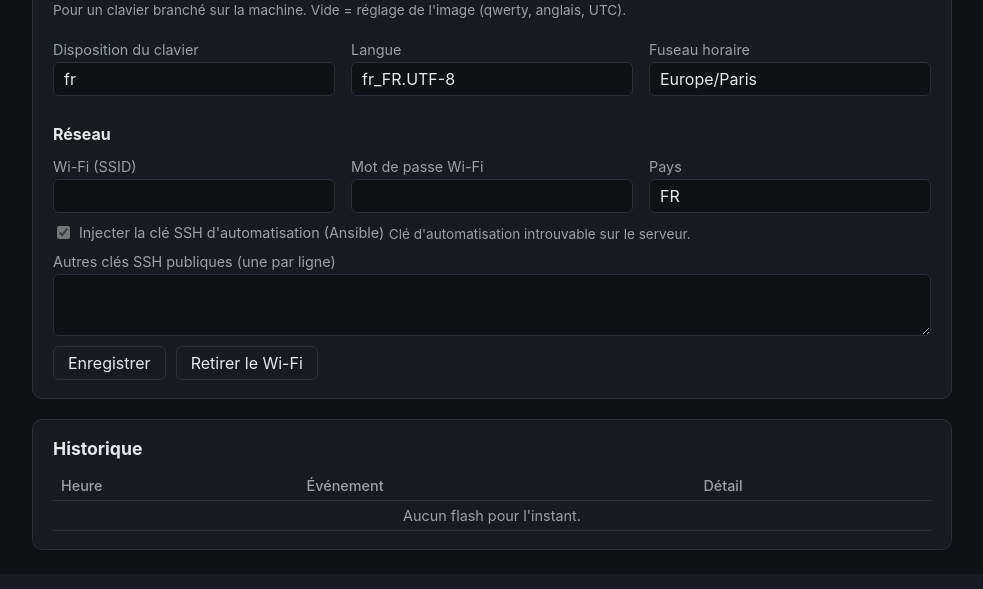
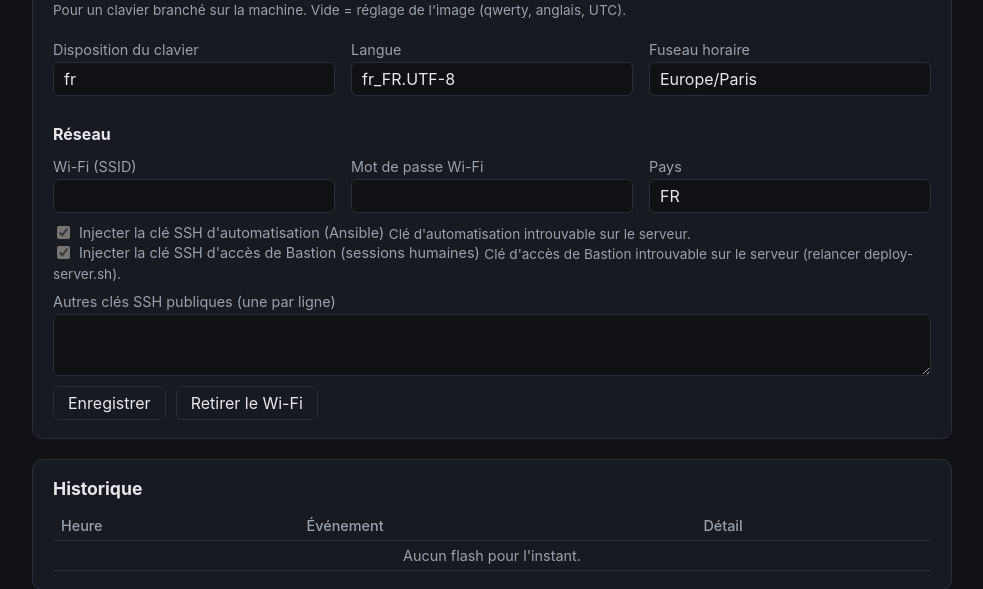
Before and after one commit to nopalpite/expolab, a Flask app: page / in a window 1280 px wide. Shown: the part 1865-2454 px from the top of the page, without its empty margins (148-1131 px from the left). Before the commit the page ends 2415 px from the top, so only its background shows below. Run offline with Flask 3, Linux system fonts and the light colour scheme; data that the repository does not hold is empty.

Commit message:
Cle SSH d'acces de Bastion : paire generee a l'installation, injectee par le flasheur, cle par defaut de Bastion
Seconde paire (server/stacks/bastion/access_key/, jamais regeneree, ignoree par git),
distincte de la cle d'automatisation d'Ansible. Le flasheur injecte la partie publique
(case 'cle SSH d'acces de Bastion', active par defaut) ; la partie privee est montee en
lecture seule dans Bastion (BASTION_DEFAULT_SSH_KEY_FILE) avec le meme compte qu'Ansible
(BASTION_DEFAULT_SSH_USER) : plus de cle a coller machine par machine. Tests, README et
CLAUDE.md (ne jamais fusionner les deux paires).

Co-Authored-By: Claude Sonnet 5.5 <noreply@anthropic.com>

```diff
--- a/sd-flasher/app.py
+++ b/sd-flasher/app.py
@@ -37,6 +37,7 @@ IMAGES_DIR = Path(os.environ.get("SD_FLASHER_IMAGES_DIR", "/images"))
 DATA_DIR = Path(os.environ.get("SD_FLASHER_DATA_DIR", "/data"))
 RESERVATIONS_FILE = Path(os.environ.get("SD_FLASHER_RESERVATIONS", "/dnsmasq-admin-config/reservations.conf"))
 AUTOMATION_PUB = Path(os.environ.get("SD_FLASHER_AUTOMATION_PUB", "/keys/automation.pub"))
+ACCESS_PUB = Path(os.environ.get("SD_FLASHER_ACCESS_PUB", "/keys/access.pub"))   # cle d'acces de Bastion (humains)
 MAX_BYTES = int(os.environ.get("SD_FLASHER_MAX_GB", "256")) * 1000**3
 # Mode simulation : aucun disque n'est touche, l'ecriture va dans des fichiers de ce dossier.
 # SD_FLASHER_DEVICES_FILE = JSON {"eligible": [...], "ignored": [...]} qui remplace lsblk.
@@ -93,6 +94,7 @@ def load_settings() -> dict:
         "wifi_country": data.get("wifi_country", "FR"),
         "extra_keys": [k for k in data.get("extra_keys", []) if isinstance(k, str)],
         "use_automation_key": data.get("use_automation_key", True),
+        "use_access_key": data.get("use_access_key", True),
         "user_name": data.get("user_name", ""),
         "user_password": data.get("user_password", ""),
         "user_sudo": data.get("user_sudo", True),
@@ -114,20 +116,28 @@ def parse_packages(value) -> list[str]:
     return list(dict.fromkeys(p.strip().lower() for p in items if p.strip()))
 
 
-def automation_key() -> str:
+def _public_key(path: Path) -> str:
     try:
-        return AUTOMATION_PUB.read_text().strip().splitlines()[0]
+        return path.read_text().strip().splitlines()[0]
     except (OSError, IndexError):
         return ""
 
 
+def automation_key() -> str:
+    return _public_key(AUTOMATION_PUB)
+
+
+def access_key() -> str:
+    return _public_key(ACCESS_PUB)
+
+
 def effective_settings() -> dict:
-    """Ce qui est reellement ecrit sur la carte : reglages + cle d'automatisation."""
+    """Ce qui est reellement ecrit sur la carte : reglages + cles du serveur (automatisation,
+    puis acces Bastion, puis les cles saisies)."""
     s = load_settings()
-    keys = list(s["extra_keys"])
-    key = automation_key()
-    if s["use_automation_key"] and key:
-        keys.insert(0, key)
+    server_keys = [key for key, wanted in ((automation_key(), s["use_automation_key"]),
+                                           (access_key(), s["use_access_key"])) if wanted and key]
+    keys = server_keys + list(s["extra_keys"])
     return {"wifi_ssid": s["wifi_ssid"], "wifi_psk": s["wifi_psk"], "wifi_country": s["wifi_country"], "authorized_keys": keys,
             "user_name": s["user_name"], "user_password": s["user_password"], "user_sudo": s["user_sudo"], "user_pwauth": s["user_pwauth"],
             "time_server": s["time_server"], "apt_proxy": s["apt_proxy"],
@@ -164,6 +174,8 @@ def public_settings() -> dict:
         "extra_keys": s["extra_keys"],
         "use_automation_key": s["use_automation_key"],
         "automation_key_available": bool(automation_key()),
+        "use_access_key": s["use_access_key"],
+        "access_key_available": bool(access_key()),
     }
 
 
@@ -569,6 +581,7 @@ def api_settings_put():
         "wifi_country": str(body.get("wifi_country", current["wifi_country"])).strip().upper(),
         "extra_keys": [k.strip() for k in body.get("extra_keys", current["extra_keys"]) if isinstance(k, str) and k.strip()],
         "use_automation_key": bool(body.get("use_automation_key", current["use_automation_key"])),
+        "use_access_key": bool(body.get("use_access_key", current["use_access_key"])),
         "wifi_psk": current["wifi_psk"],
         "user_name": str(body.get("user_name", current["user_name"])).strip(),
         "user_sudo": bool(body.get("user_sudo", current["user_sudo"])),
--- a/sd-flasher/static/app.js
+++ b/sd-flasher/static/app.js
@@ -512,6 +512,9 @@ async function loadSettings() {
     $("use-automation").checked = s.use_automation_key;
     $("use-automation").disabled = !s.automation_key_available;
     $("automation-hint").textContent = s.automation_key_available ? "" : "Clé d'automatisation introuvable sur le serveur.";
+    $("use-access").checked = s.use_access_key;
+    $("use-access").disabled = !s.access_key_available;
+    $("access-hint").textContent = s.access_key_available ? "" : "Clé d'accès de Bastion introuvable sur le serveur (relancer deploy-server.sh).";
 }
 
 async function saveSettings(extra = {}) {
@@ -522,7 +525,7 @@ async function saveSettings(extra = {}) {
             headers: { "Content-Type": "application/json" },
             body: JSON.stringify({
                 wifi_ssid: $("wifi-ssid").value, wifi_psk: $("wifi-psk").value, wifi_country: $("wifi-country").value,
-                use_automation_key: $("use-automation").checked,
+                use_automation_key: $("use-automation").checked, use_access_key: $("use-access").checked,
                 time_server: $("time-server").value, apt_proxy: $("apt-proxy").value,
                 keyboard_layout: $("keyboard-layout").value, locale: $("locale").value, timezone: $("timezone").value,
                 packages: $("packages").value,
--- a/sd-flasher/templates/index.html
+++ b/sd-flasher/templates/index.html
@@ -204,6 +204,8 @@
             </div>
             <label class="check"><input type="checkbox" id="use-automation"> Injecter la clé SSH d'automatisation (Ansible)</label>
             <span class="hint" id="automation-hint"></span>
+            <label class="check"><input type="checkbox" id="use-access"> Injecter la clé SSH d'accès de Bastion (sessions humaines)</label>
+            <span class="hint" id="access-hint"></span>
             <div class="field stacked">
                 <label for="extra-keys">Autres clés SSH publiques (une par ligne)</label>
                 <textarea id="extra-keys" rows="3" spellcheck="false"></textarea>
```
Also changed, not shown: CLAUDE.md (+4 -0 lines), server/stacks/bastion/docker-compose.yml (+7 -0 lines), tests/test_sd_flasher.py (+19 -0 lines), README.md, 5 other files.
